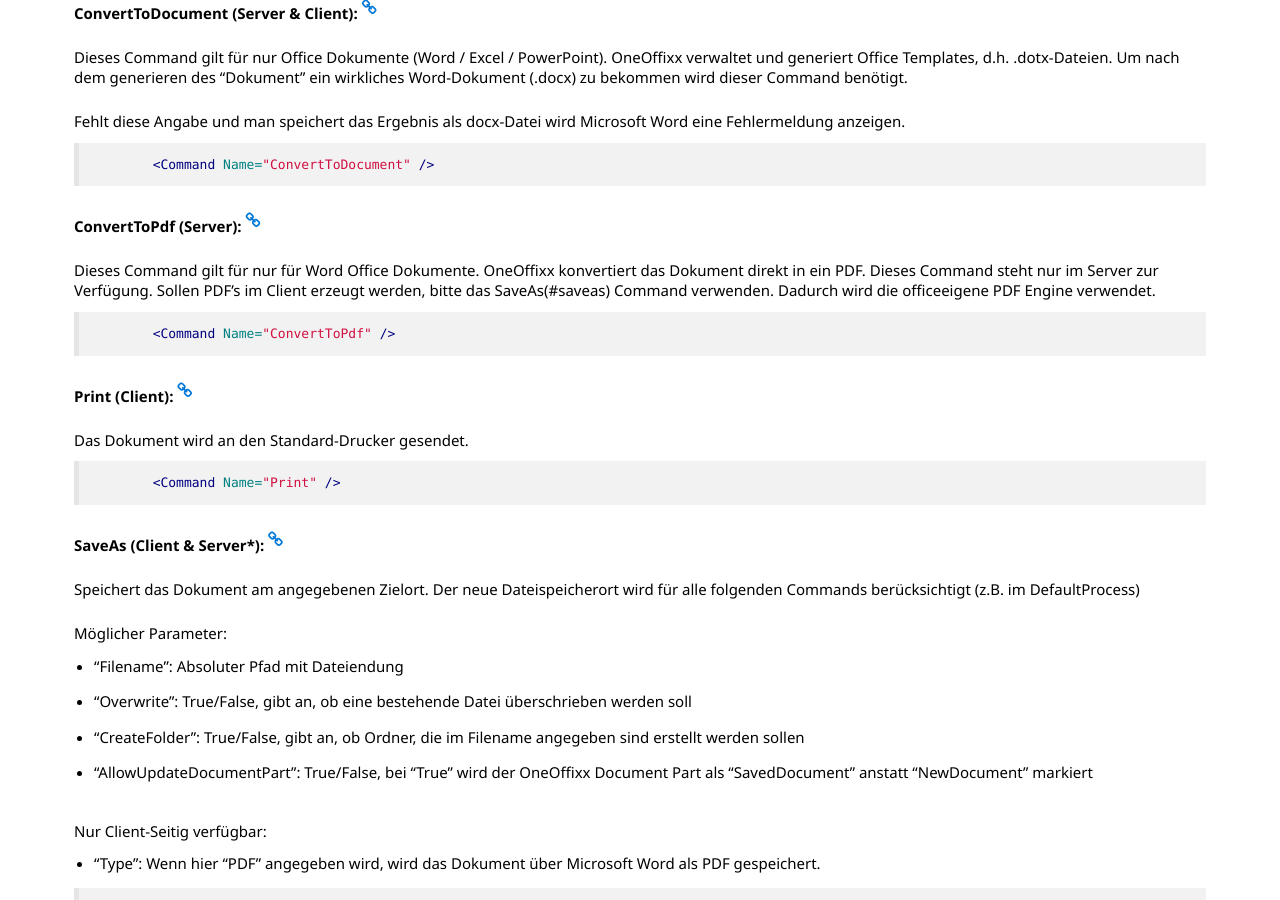
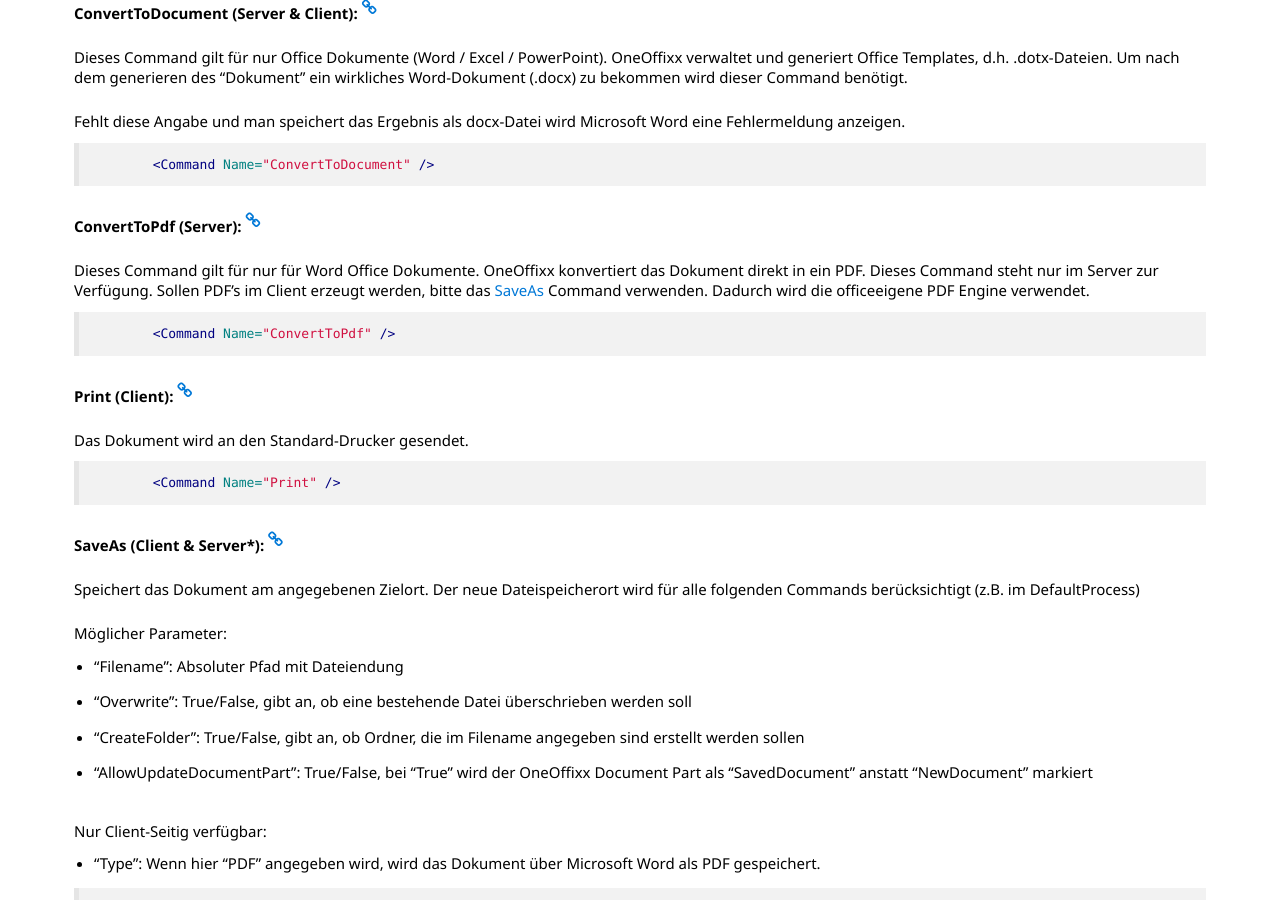
Before and after one commit to primesoft-group/oneoffixx-docs, a Jekyll site: the page built from _pages/connect/de/connect-commands.md, in a window 1280 px wide and 900 px high, scrolled down 2032 px. Built offline with Jekyll 4.4.1, drawn with Linux system fonts in a browser that asks for light colours; nearby versions of some CDN libraries; some web fonts are replaced.

Commit message:
Update connect-commands.md

````diff
--- a/_pages/connect/de/connect-commands.md
+++ b/_pages/connect/de/connect-commands.md
@@ -86,7 +86,7 @@ Fehlt diese Angabe und man speichert das Ergebnis als docx-Datei wird Microsoft
 
 __ConvertToPdf (Server): {% include anchor.html name="converttopdf" %}__
 
-Dieses Command gilt für nur für Word Office Dokumente. OneOffixx konvertiert das Dokument direkt in ein PDF. Dieses Command steht nur im Server zur Verfügung. Sollen PDF's im Client erzeugt werden, bitte das SaveAs(#saveas) Command verwenden. Dadurch wird die officeeigene PDF Engine verwendet.
+Dieses Command gilt für nur für Word Office Dokumente. OneOffixx konvertiert das Dokument direkt in ein PDF. Dieses Command steht nur im Server zur Verfügung. Sollen PDF's im Client erzeugt werden, bitte das [SaveAs](#saveas) Command verwenden. Dadurch wird die officeeigene PDF Engine verwendet.
 
 ```xml
 	<Command Name="ConvertToPdf" />
````
